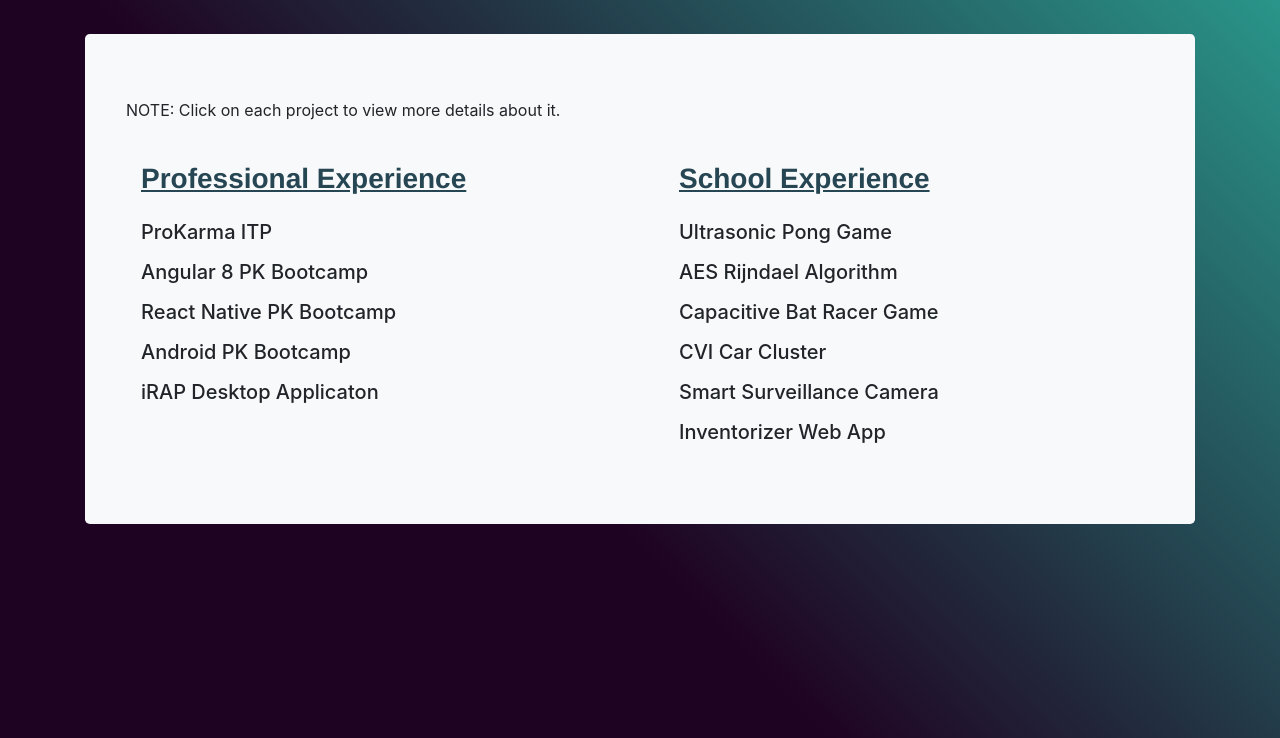
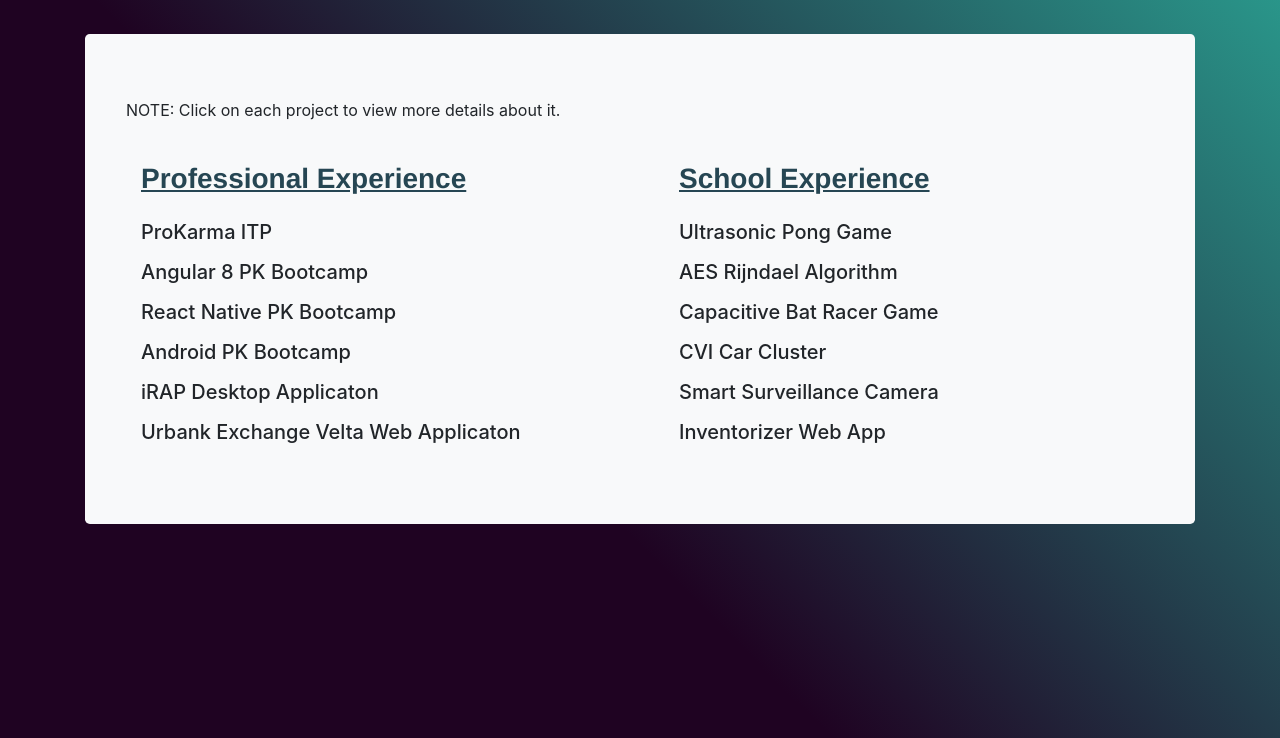
Before and after one commit to EduardoGaRou/MyNewPortfolio, a plain HTML site: page experience.html in a window 1280 px wide. Shown: the part 62-800 px from the top of the page. Drawn offline with nearby package versions, Linux system fonts and the light colour scheme.

Commit message:
Experience and CV update, Sept 2021

```diff
--- a/experience.html
+++ b/experience.html
@@ -65,6 +65,7 @@
                     <p class="h5 ml-4 mb-3" style="cursor: pointer;" data-toggle="modal" data-target="#projectContent" onclick="placeTexts('1-3')">React Native PK Bootcamp</p>
                     <p class="h5 ml-4 mb-3" style="cursor: pointer;" data-toggle="modal" data-target="#projectContent" onclick="placeTexts('1-4')">Android PK Bootcamp</p>
                     <p class="h5 ml-4 mb-3" style="cursor: pointer;" data-toggle="modal" data-target="#projectContent" onclick="placeTexts('1-5')">iRAP Desktop Applicaton</p>
+                    <p class="h5 ml-4 mb-3" style="cursor: pointer;" data-toggle="modal" data-target="#projectContent" onclick="placeTexts('1-6')">Urbank Exchange Velta Web Applicaton</p>
                 </div>
                 <div class="col-lg-6">
                     <h3 class="ml-4 my-4">School Experience</h3>
--- a/js/scripts.js
+++ b/js/scripts.js
@@ -53,6 +53,17 @@
 			a conclusion about a road's security with a 5-star rating.`;
 		document.getElementById('projectMedia').innerHTML = `<img width="400" height="200" src="resources/TEFCoderApp.PNG"
 			alt="TEFCoderApp">`;
+	}
+	else if(idcode == "1-6") {
+		document.getElementById('projectTitle').innerHTML = "Urbank Exchange Velta Web Application";
+		document.getElementById('projectDetails').innerHTML = `<b>(June 2021 - August 2021): </b>
+			I worked as a softwared developer in the company Velta where I was assigned to help develop the
+			page that manages investor's crypto coins exchange matters, as well as developing the page's
+			proper navigation, database for user registration and authentication protocol. The application
+			was developed using the frameworks Django for the Back End and Bootstrap for the Front End.
+			Large amounts of research were required since this was my first project using Django.`;
+		document.getElementById('projectMedia').innerHTML = `<img width="400" height="200" src="resources/urbhome.PNG"
+			alt="UrbankHome">`;
 	}
 	else if(idcode == "2-1") {
 		document.getElementById('projectTitle').innerHTML = "Ultrasonic Pong Game";
```
Also changed, not shown: cv.html (+2 -2 lines), resources/urbhome.PNG (added), 3 other files.
